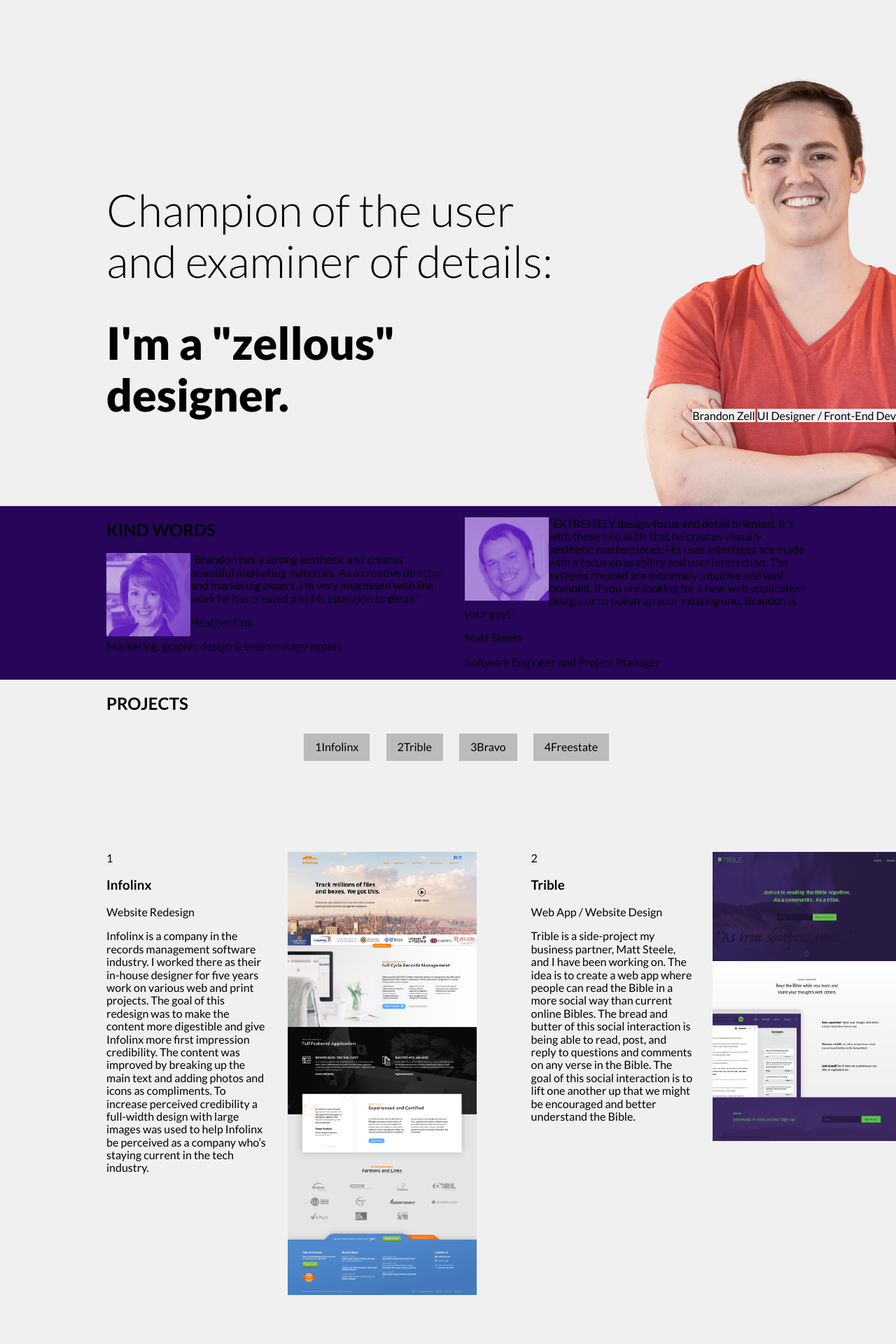
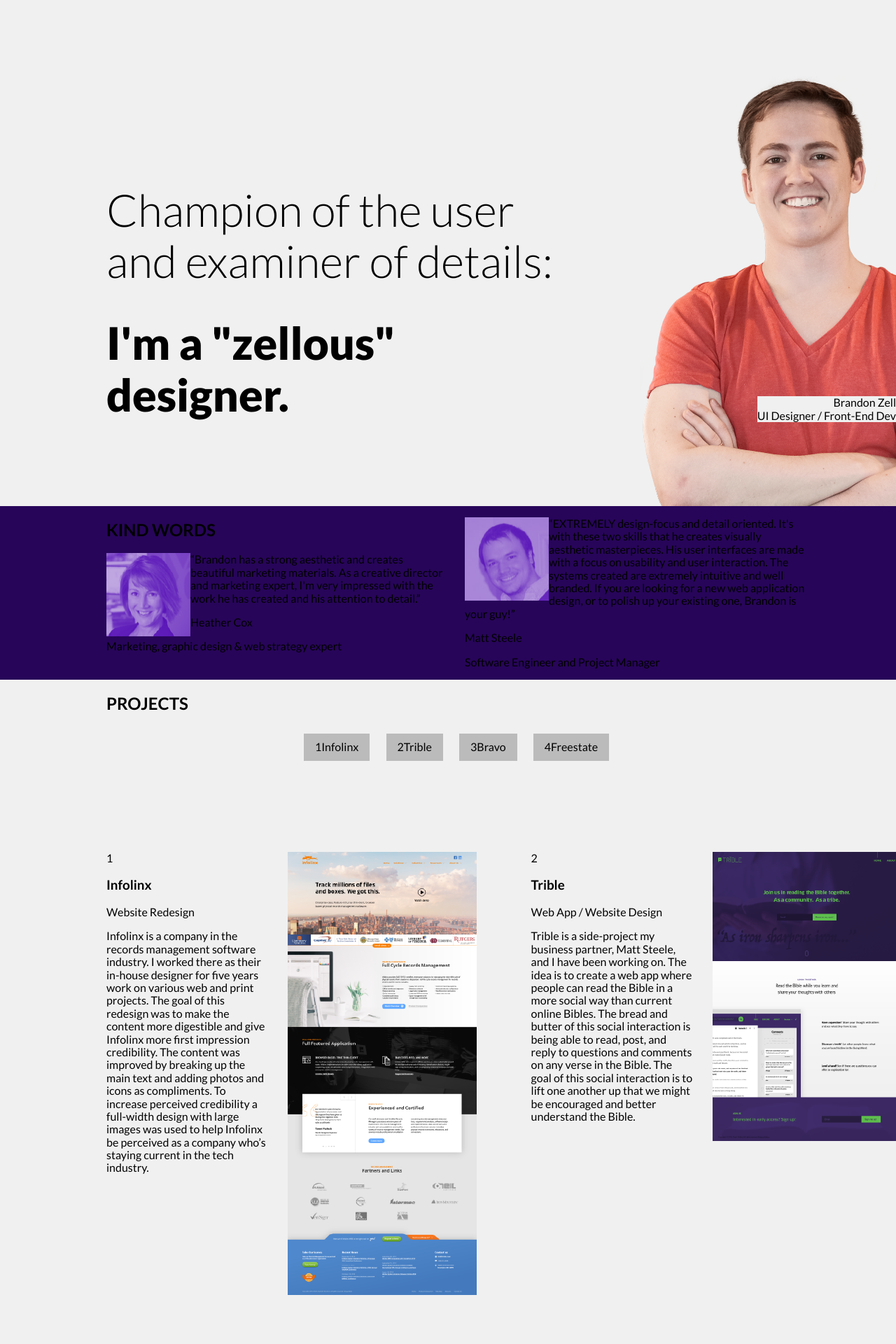
Before and after one commit to bzle/brandonz-me, a Jekyll site: the page built from index.html, in a window 1280 px wide. Shown: the top 1920 px of the page at 70% size. Built offline with Jekyll 4.4.1, drawn with Linux system fonts in a browser that asks for light colours; nearby versions of some CDN libraries.

Commit message:
Updated '/index.html' via CloudCannon

```diff
--- a/index.html
+++ b/index.html
@@ -11,8 +11,8 @@ matt-img_path: /img/referral__matt.png
             <h1>Champion of the user and examiner of details:</h1>
             <h1><b>I'm a "zellous" designer.</b></h1>
             <div class="my-info">
-                <span class="my-name">Brandon Zell</span>
-                <span class="my-title">UI Designer / Front-End Dev</span>
+                <div class="my-name">Brandon Zell</div>
+                <div class="my-title">UI Designer / Front-End Dev</div>
             </div>
         </div>
     </div>
```
